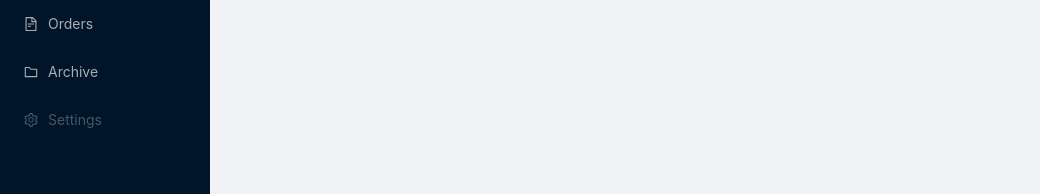
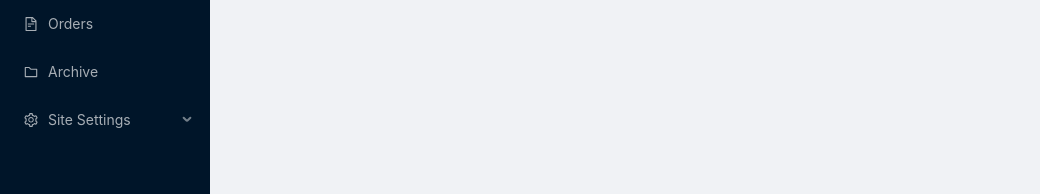
Before and after one commit to onur-yildiz/ph-mngr, a React (Create React App) app: page /admin in a window 1280 px wide. Shown: the top 194 px of the page, without its empty margins (0-1040 px from the left). Built offline with nearby package versions, Linux system fonts and the light colour scheme; no server answers.

Commit message:
added new menu items for producs, bio, contact

```diff
--- a/src/pages/AdminPage.tsx
+++ b/src/pages/AdminPage.tsx
@@ -6,6 +6,7 @@ import {
   SettingOutlined,
 } from "@ant-design/icons";
 import { Link, Outlet } from "react-router-dom";
+import SubMenu from "antd/lib/menu/SubMenu";
 
 const { Content, Sider } = Layout;
 
@@ -42,10 +43,22 @@ const AdminPage = () => {
               <span>Archive</span>
               <Link to={"archive"} />
             </Menu.Item>
-            <Menu.Item key="3" icon={<SettingOutlined />} disabled>
-              <span>Settings</span>
-              {/* <Link to={"settings"} /> */}
-            </Menu.Item>
+            <SubMenu
+              key={"sub1"}
+              icon={<SettingOutlined />}
+              title="Site Settings"
+            >
+              <Menu.Item key="3" icon={<SettingOutlined />}>
+                <span>Products</span>
+                <Link to={"products"} />
+              </Menu.Item>
+              <Menu.Item key="4" icon={<SettingOutlined />}>
+                <span>Biographies</span>
+              </Menu.Item>
+              <Menu.Item key="5" icon={<SettingOutlined />}>
+                <span>Contact Info</span>
+              </Menu.Item>
+            </SubMenu>
           </Menu>
         </Sider>
         <Layout
```
